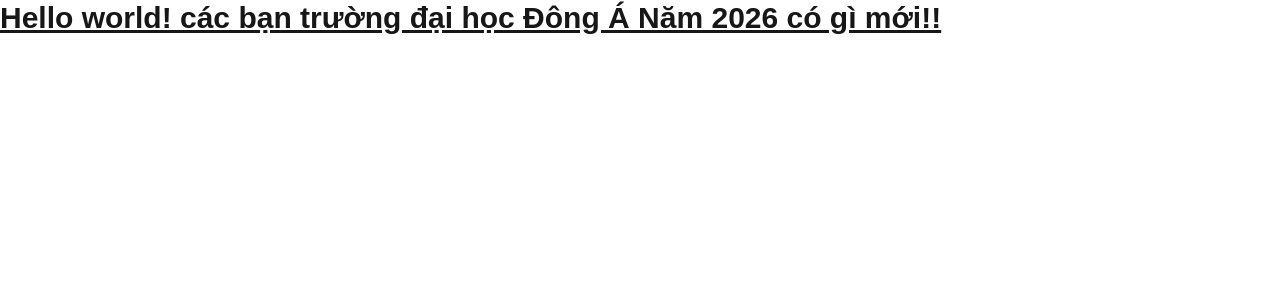
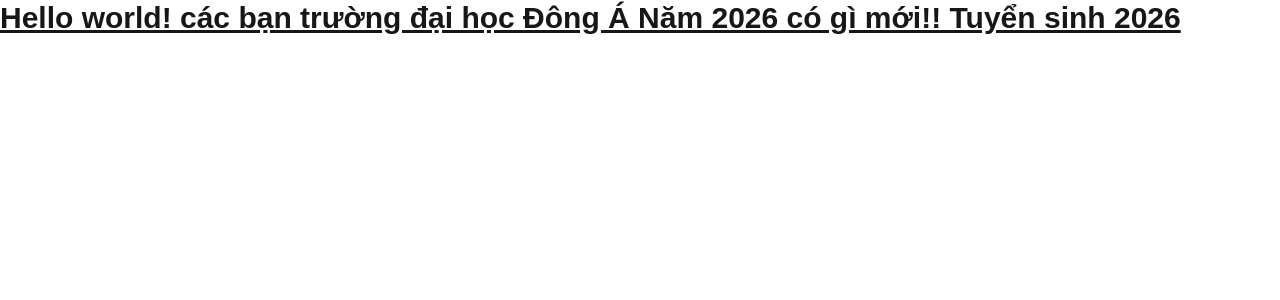
Before and after one commit to HieuNguyenddev/devops-minhhieu-ST23A, a Next.js app: page / in a window 1280 px wide. Shown: the top 300 px of the page. Built offline with nearby package versions, Linux system fonts and the light colour scheme.

Commit message:
add text

```diff
--- a/app/page.tsx
+++ b/app/page.tsx
@@ -5,6 +5,7 @@
       các bạn trường đại học Đông Á
       Năm 2026
       có gì mới!!
+      Tuyển sinh 2026
     </h1>
   )
 }
```
Also changed, not shown: 1 other file (tests, documents, lock files or other folders).
